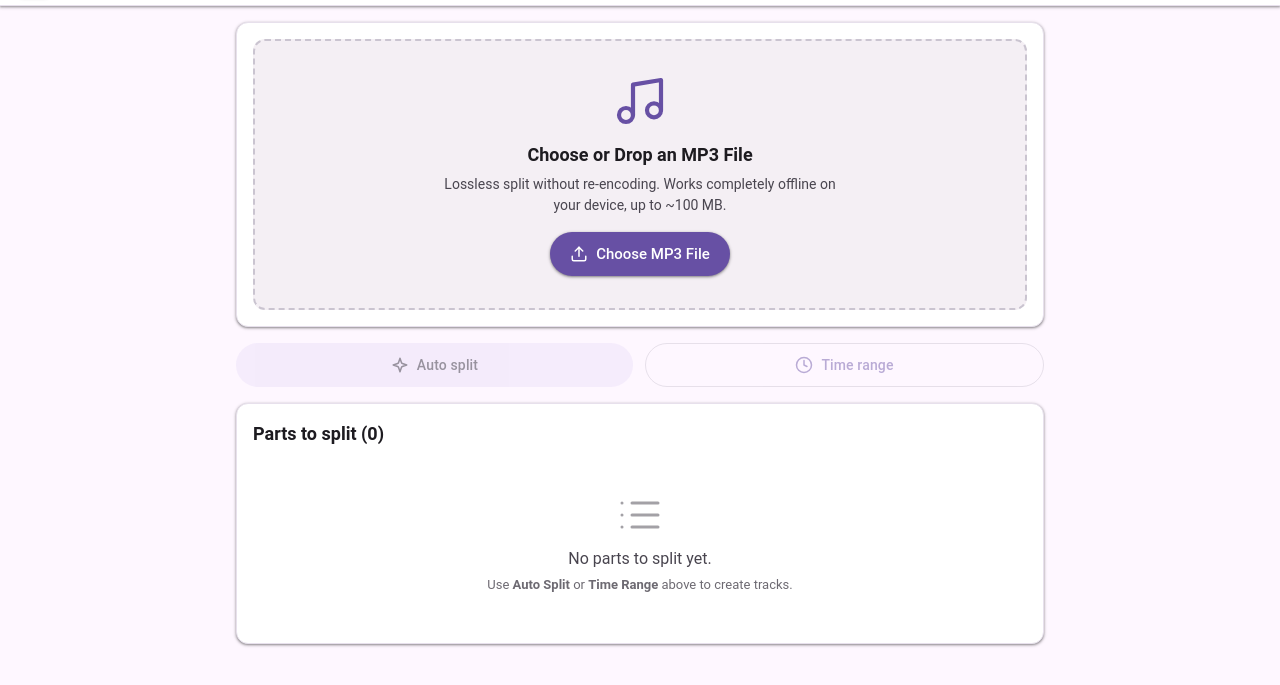
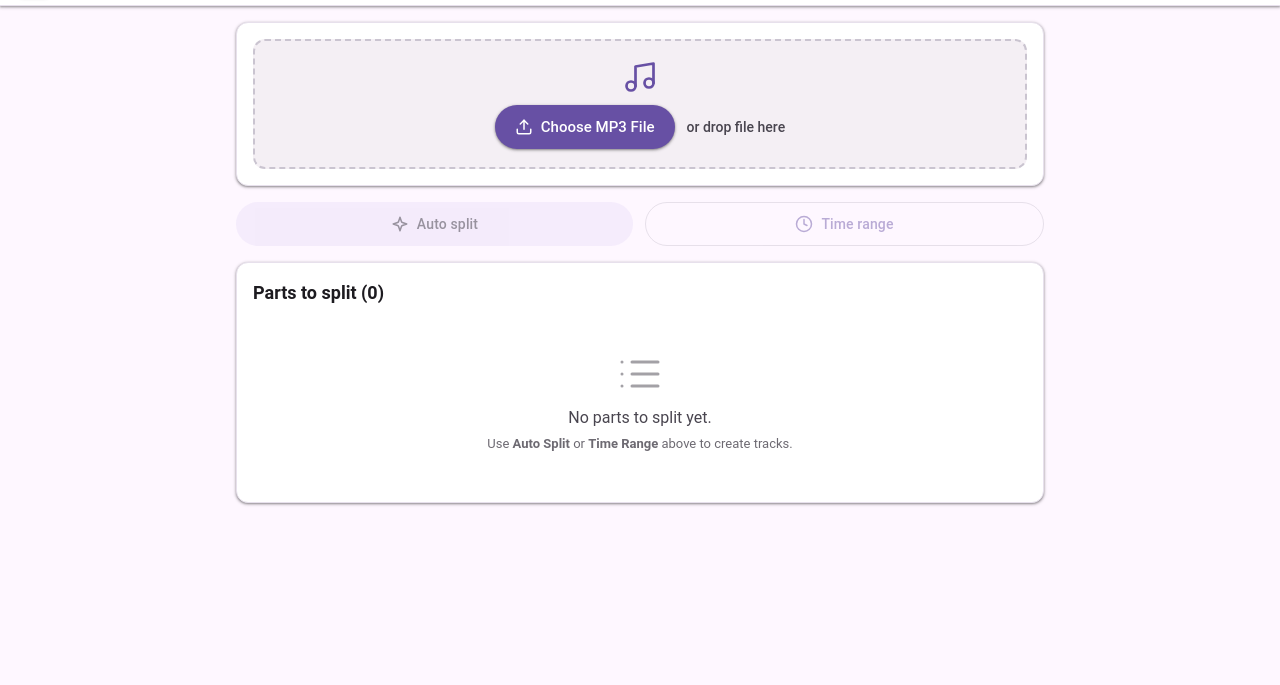
Before and after one commit to trungnguyenthien/pwa-mp3-splitter, a plain HTML site: page index.html in a window 1280 px wide. Shown: the part 47-732 px from the top of the page. Drawn offline with Linux system fonts and the light colour scheme.

Commit message:
refactor: redesign dropzone UI and update music detection preset default values

```diff
--- a/app.js
+++ b/app.js
@@ -27,8 +27,8 @@ const state = {
   suggestions: [], // [{ id, name, start, end, duration, selected }]
   settings: {
     silenceDb: -32,
-    minSilenceSec: 0.25,
-    minPartSec: 95,
+    minSilenceSec: 0.35,
+    minPartSec: 85,
   },
   ui: {
     loading: false,
@@ -390,7 +390,7 @@ function initEvents() {
 
   if (elements.btnPresetMusic) {
     elements.btnPresetMusic.addEventListener('click', () => {
-      applyDetectionPreset(-32, 0.25, 95, elements.btnPresetMusic);
+      applyDetectionPreset(-32, 0.35, 85, elements.btnPresetMusic);
     });
   }
   if (elements.btnPresetSpeech) {
--- a/index.html
+++ b/index.html
@@ -22,7 +22,7 @@
   <link rel="icon" type="image/png" href="./icons/favicon.png">
 
   <!-- Versioned Stylesheet adhering to pwa-standards.md -->
-  <link rel="stylesheet" href="./styles.css?v=13">
+  <link rel="stylesheet" href="./styles.css?v=15">
 </head>
 <body>
 
@@ -66,15 +66,15 @@
       <!-- Empty Dropzone State (using native label for 100% reliable click activation) -->
       <label for="fileInput" id="dropzone" class="dropzone" tabindex="0" aria-label="Click or drop MP3 file here">
         <input type="file" id="fileInput" accept="audio/mpeg,.mp3,audio/*" class="visually-hidden">
-        <div class="dropzone-icon">
-          <svg width="56" height="56" viewBox="0 0 24 24" fill="none" stroke="currentColor" stroke-width="1.8" stroke-linecap="round" stroke-linejoin="round">
+        <h2 class="visually-hidden">Choose or Drop an MP3 File</h2>
+        <div class="dropzone-icon" aria-hidden="true">
+          <svg width="36" height="36" viewBox="0 0 24 24" fill="none" stroke="currentColor" stroke-width="1.8" stroke-linecap="round" stroke-linejoin="round">
             <path d="M9 18V5l12-2v13"/>
             <circle cx="6" cy="18" r="3"/>
             <circle cx="18" cy="16" r="3"/>
           </svg>
         </div>
-        <h2 class="dropzone-title">Choose or Drop an MP3 File</h2>
-        <p class="dropzone-subtitle">Lossless split without re-encoding. Works completely offline on your device, up to ~100 MB.</p>
+        <div class="dropzone-action">
           <span class="btn btn-primary" id="btnChooseFile">
             <svg width="18" height="18" viewBox="0 0 24 24" fill="none" stroke="currentColor" stroke-width="2" stroke-linecap="round" stroke-linejoin="round">
               <path d="M21 15v4a2 2 0 0 1-2 2H5a2 2 0 0 1-2-2v-4"/>
@@ -83,6 +83,8 @@
             </svg>
             <span>Choose MP3 File</span>
           </span>
+          <span class="dropzone-hint">or drop file here</span>
+        </div>
       </label>
 
       <!-- Loaded File Details Card (hidden initially) -->
@@ -293,7 +295,7 @@
             <div style="margin-bottom: 4px;">
               <div style="font-size: 0.8125rem; font-weight: 500; margin-bottom: 6px; color: var(--md-sys-color-on-surface-variant);">Detection Presets</div>
               <div class="preset-chips">
-                <button type="button" id="btnPresetMusic" class="preset-chip active">Music Album / Mix (0.25s, -32dB, 95s)</button>
+                <button type="button" id="btnPresetMusic" class="preset-chip active">Music Album / Mix (0.35s, -32dB, 85s)</button>
                 <button type="button" id="btnPresetSpeech" class="preset-chip">Speech / Podcast (0.8s, -42dB, 30s)</button>
                 <button type="button" id="btnPresetLong" class="preset-chip">Deep Pause (1.5s, -48dB, 60s)</button>
               </div>
@@ -310,17 +312,17 @@
             <div class="slider-group">
               <div class="slider-header">
                 <label for="inputMinSilence">Min Silence Duration (s)</label>
-                <span id="valMinSilence" class="tabular-nums">0.25s</span>
+                <span id="valMinSilence" class="tabular-nums">0.35s</span>
               </div>
-              <input type="range" id="inputMinSilence" min="0.10" max="3.0" step="0.05" value="0.25">
+              <input type="range" id="inputMinSilence" min="0.10" max="3.0" step="0.05" value="0.35">
             </div>
 
             <div class="slider-group">
               <div class="slider-header">
                 <label for="inputMinPart">Min Part Duration (s)</label>
-                <span id="valMinPart" class="tabular-nums">95s</span>
+                <span id="valMinPart" class="tabular-nums">85s</span>
               </div>
-              <input type="range" id="inputMinPart" min="10" max="300" step="5" value="95">
+              <input type="range" id="inputMinPart" min="10" max="300" step="5" value="85">
             </div>
 
             <button type="button" id="btnReanalyze" class="btn btn-tonal btn-sm" style="align-self: flex-start; margin-top: 6px;">
@@ -483,6 +485,6 @@
   </div>
 
   <!-- Application Logic with Cache-Busting adhering to pwa-standards.md -->
-  <script defer src="./app.js?v=13"></script>
+  <script defer src="./app.js?v=15"></script>
 </body>
 </html>
--- a/styles.css
+++ b/styles.css
@@ -389,7 +389,8 @@ body {
   align-items: center;
   justify-content: center;
   text-align: center;
-  padding: 32px 20px;
+  padding: 18px 16px;
+  gap: 10px;
   border: 2px dashed var(--md-sys-color-outline);
   border-radius: var(--radius-md);
   background-color: var(--md-sys-color-surface-variant);
@@ -400,28 +401,41 @@ body {
 .dropzone:hover,
 .dropzone.drag-over {
   border-color: var(--md-sys-color-primary);
-  background-color: rgba(103, 80, 164, 0.06);
+  background-color: rgba(103, 80, 164, 0.08);
 }
 
 .dropzone-icon {
-  width: 56px;
-  height: 56px;
+  width: 36px;
+  height: 36px;
   color: var(--md-sys-color-primary);
-  margin-bottom: 12px;
+  display: flex;
+  align-items: center;
+  justify-content: center;
+  transition: transform 0.2s ease;
 }
 
-.dropzone-title {
-  font-size: 1.125rem;
-  font-weight: 600;
-  color: var(--md-sys-color-on-surface);
-  margin-bottom: 6px;
+.dropzone:hover .dropzone-icon,
+.dropzone.drag-over .dropzone-icon {
+  transform: translateY(-2px);
 }
 
+.dropzone-action {
+  display: flex;
+  align-items: center;
+  justify-content: center;
+  gap: 12px;
+  flex-wrap: wrap;
+}
+
+.dropzone-hint {
+  font-size: 0.875rem;
+  font-weight: 500;
+  color: var(--md-sys-color-on-surface-variant);
+}
+
+.dropzone-title,
 .dropzone-subtitle {
-  font-size: 0.875rem;
-  color: var(--md-sys-color-on-surface-variant);
-  margin-bottom: 16px;
-  max-width: 400px;
+  display: none;
 }
 
 /* File Info View (When file is loaded) */
```
Also changed, not shown: sw.js (+5 -5 lines). Lines whose indentation alone changed are shown as unchanged.
